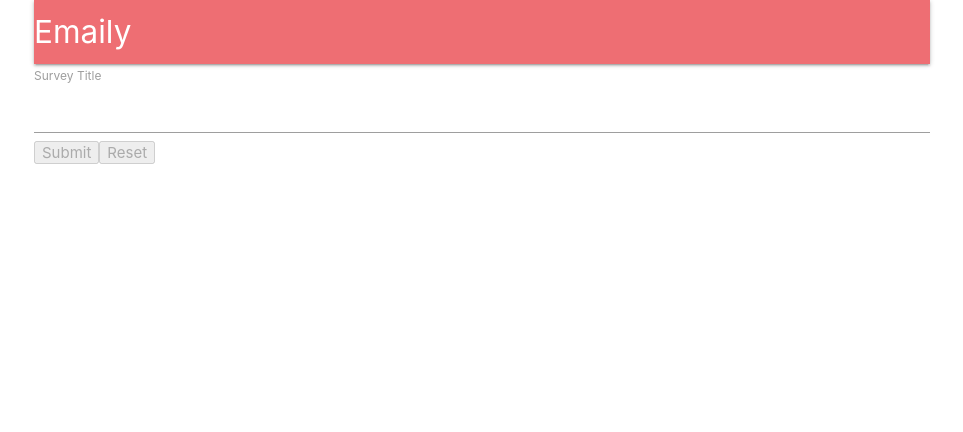
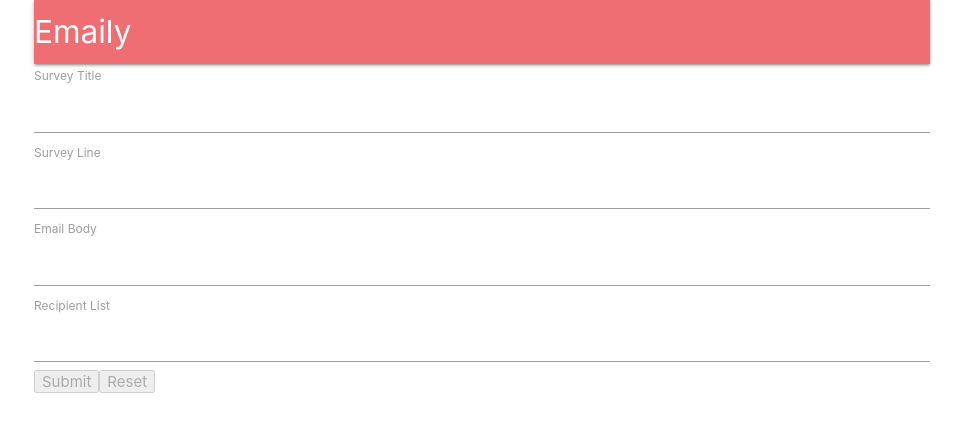
Before and after one commit to markwuu/Emaily, a React (Create React App) app in the folder client/: page /surveys/new in a window 1280 px wide. Shown: the top 432 px of the page, without its empty margins (158-1121 px from the left). Built offline with nearby package versions, Linux system fonts and the light colour scheme; no server answers.

Commit message:
Created fields for form

```diff
--- a/client/src/components/surveys/SurveyField.js
+++ b/client/src/components/surveys/SurveyField.js
@@ -2,11 +2,11 @@
 // label and text input
 import React from 'react';
 
-const SurveyField = ({input}) => {
-    // console.log('inputf', input);
+const SurveyField = ({input, label}) => {
 
     return (
         <div>
+            <label>{label}</label>
             <input {...input} />
         </div>
     )
--- a/client/src/components/surveys/SurveyForm.js
+++ b/client/src/components/surveys/SurveyForm.js
@@ -10,10 +10,33 @@
     console.log(JSON.stringify(values, 0, 2));
 }
 
-const renderFields = (title) => {
+const renderFields = (label) => {
     return (
         <div>
-            <Field type="text" name="title" component={SurveyField}/>
+            <Field
+                label="Survey Title"
+                type="text"
+                name="title"
+                component={SurveyField}
+            />
+            <Field
+                label="Survey Line"
+                type="text"
+                name="subject"
+                component={SurveyField}
+            />
+            <Field
+                label="Email Body"
+                type="text"
+                name="body"
+                component={SurveyField}
+            />
+            <Field
+                label="Recipient List"
+                type="text"
+                name="emails"
+                component={SurveyField}
+            />
         </div>
     )
 }
@@ -26,7 +49,6 @@
             render={({ handleSubmit, form, submitting, pristine, values }) => (
                 <form onSubmit={handleSubmit}>
                 <div>
-                    <label>Survey Title</label>
                     {renderFields()}
                 </div>
                 <div className="buttons">
```
